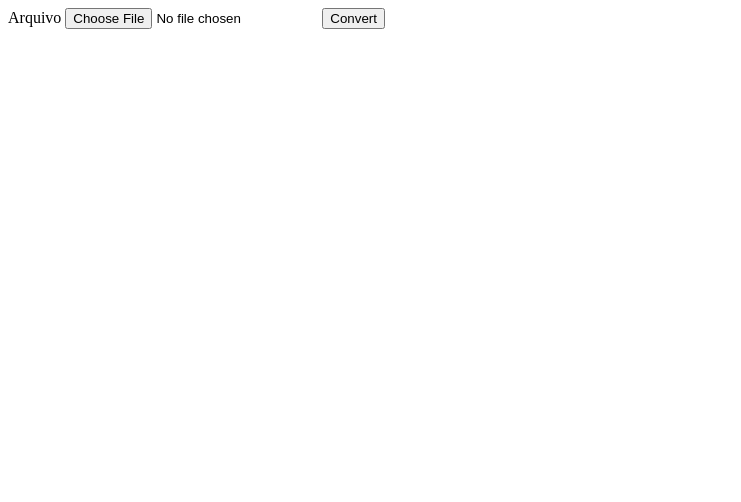
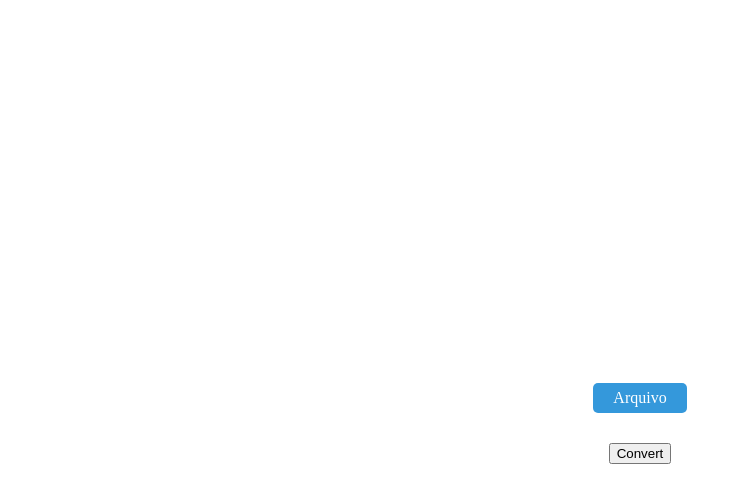
Before and after one commit to chenriquedev/roteirizador, a plain HTML site: page index.html in a window 1280 px wide. Shown: the whole page, without its empty margins (0-741 px from the left). Drawn offline with Linux system fonts and the light colour scheme.

Commit message:
estilizacao

```diff
--- /dev/null
+++ b/index.css
@@ -0,0 +1,29 @@
+.main {
+    height: 100vh;
+    display: flex;
+    flex-direction: column;
+    justify-content: center;
+    align-items: center;
+    text-align: center;
+}
+.input {
+    width: 100%;
+    display: flex;
+    justify-items: center;
+    align-items: center;
+    text-align: center;
+    flex-direction: column;
+    margin:20px 0;
+}
+
+  input[type='file'] {
+    display: none;
+  }
+  label {
+    background-color: #3498db;
+    border-radius: 5px;
+    color: #fff;
+    cursor: pointer;
+    margin: 10px;
+    padding: 6px 20px;
+  }
--- a/index.html
+++ b/index.html
@@ -3,18 +3,22 @@
   <head>
     <meta charset="UTF-8" />
     <meta name="viewport" content="width=device-width, initial-scale=1.0" />
+    <link rel="stylesheet" href="index.css" />
     <title>Roteirizador</title>
   </head>
   <body>
-    <label>
-      Arquivo
-      <input id="file" type="file" />
-    </label>
+    <main class="main">
+      <div class="input">
+        <label for="file">Arquivo</label>
+        <input id="file" type="file" title=" " />
+      </div>
+
       <button id="convert" type="button">Convert</button>
       <div id="log"></div>
       <script src="https://cdnjs.cloudflare.com/ajax/libs/pdf.js/2.16.105/pdf.min.js"></script>
       <!-- SheetJS (xlsx) -->
       <script src="https://unpkg.com/xlsx/dist/xlsx.full.min.js"></script>
       <script src="index.js"></script>
+    </main>
   </body>
 </html>
```
Lines whose indentation alone changed are shown as unchanged.
